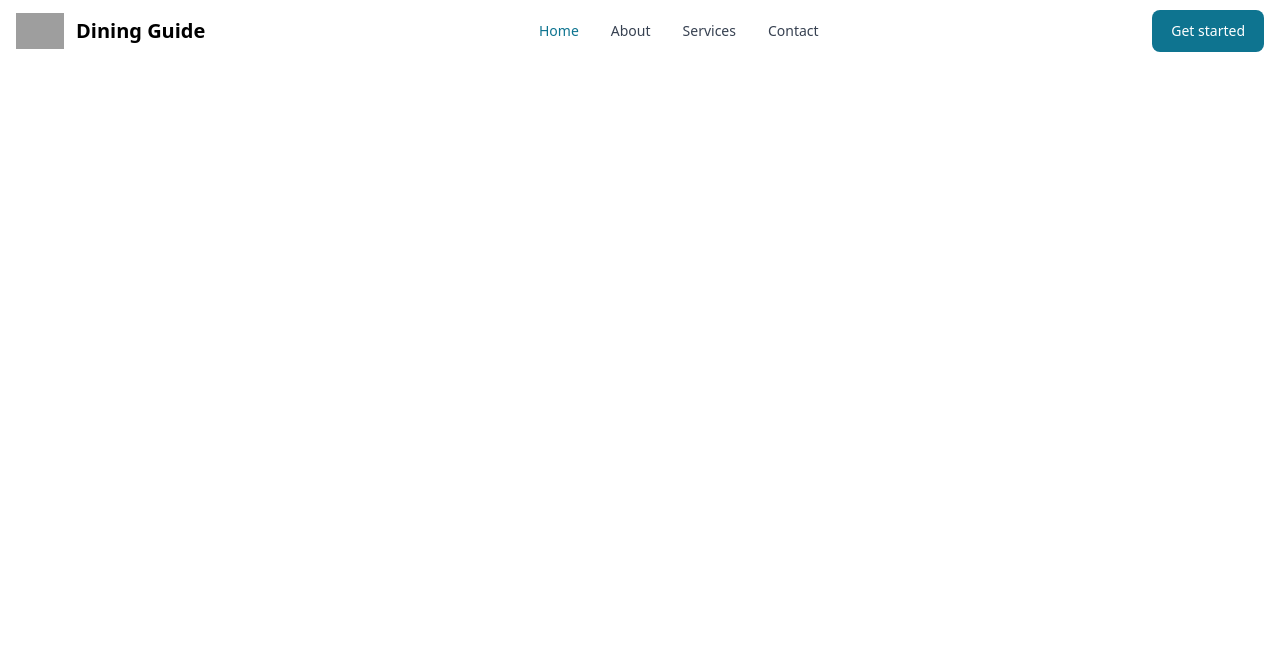
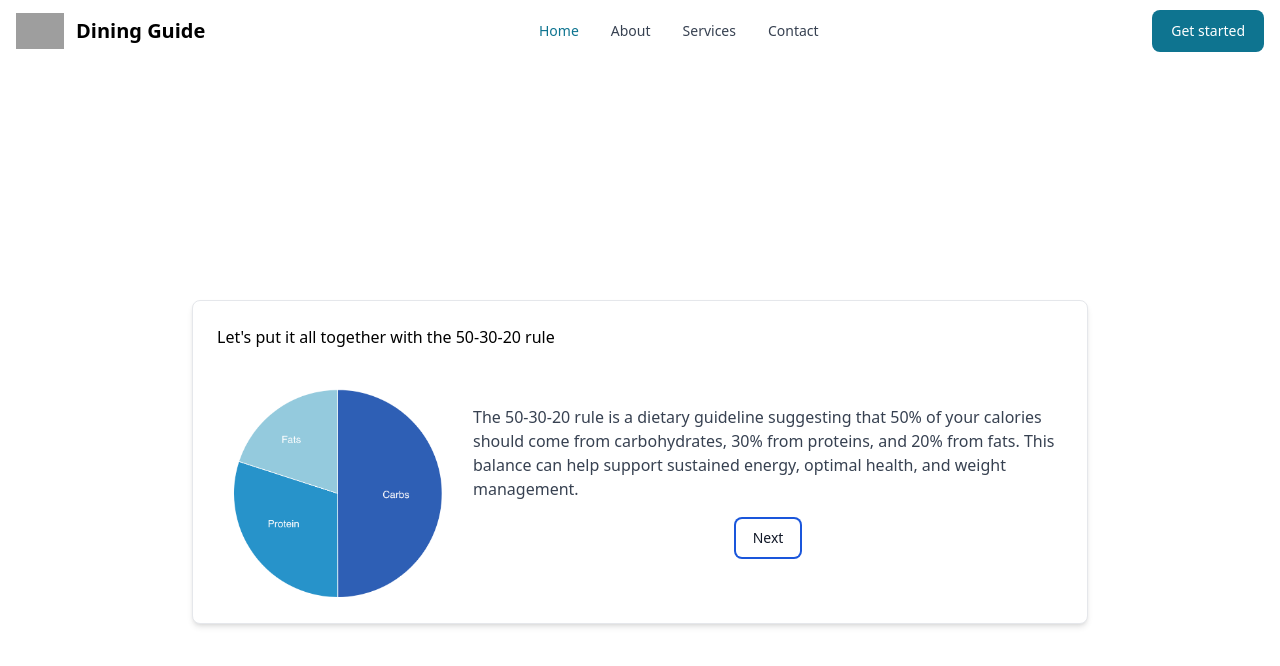
Before and after one commit to remembyr/UIDesignGroupProject, a React (Create React App) app in the folder columbia-dining-guide/: page /learn/breakdown in a window 1280 px wide. Shown: the top 666 px of the page. Built offline with nearby package versions, Linux system fonts and the light colour scheme; grey boxes are pictures that could not be loaded.

Commit message:
Added breakdown

```diff
--- a/columbia-dining-guide/src/App.tsx
+++ b/columbia-dining-guide/src/App.tsx
@@ -10,6 +10,7 @@ import Home from "./components/Home";
 import MacroMenu from "./components/MacroMenu";
 import { SimpleNavbar } from "./components/SimpleNavbar";
 import Learn from "./components/Learn";
+import Breakdown from "./components/Breakdown";
 
 function App() {
   return (
@@ -19,6 +20,7 @@ function App() {
         <Route path="/" element={<Home />} />
         <Route path="/learn" element={<Learn />} />
         <Route path="/learn/macros" element={<MacroMenu />} />
+        <Route path="/learn/breakdown" element={<Breakdown />} />
         {/*Add other paths here */}
       </Routes>
     </>
--- /dev/null
+++ b/columbia-dining-guide/src/components/Breakdown.tsx
@@ -0,0 +1,36 @@
+import React from "react";
+import {Card} from "flowbite-react";
+import chart from "../images/macros/pie-chart.png";
+import {Button} from "flowbite-react";
+
+const Breakdown = () => {
+  return (
+    <>
+      <main className="flex min-h-screen items-center justify-center gap-2 dark:bg-gray-800">
+        <Card className="max-w-4xl">
+          <h5 className="mb-6">
+            Let's put it all together with the 50-30-20 rule
+          </h5>
+          <div className="flex">
+            <div className="flex-col mr-3">
+              <img src={chart} alt="chart with 50% carbs, 30% protein, and 20% fat"/>
+            </div>
+            <div className="flex-col">
+              <p className="font-normal text-gray-700 dark:text-gray-400 mt-4 mb-4">
+                The 50-30-20 rule is a dietary guideline suggesting that 50% of your calories should come from
+                carbohydrates,
+                30% from proteins, and 20% from fats. This balance can help support sustained energy, optimal health,
+                and weight management.
+              </p>
+              <div className="flex justify-center">
+                <Button color="blue" outline>Next</Button>
+              </div>
+            </div>
+          </div>
+        </Card>
+      </main>
+    </>
+);
+}
+
+export default Breakdown
```
